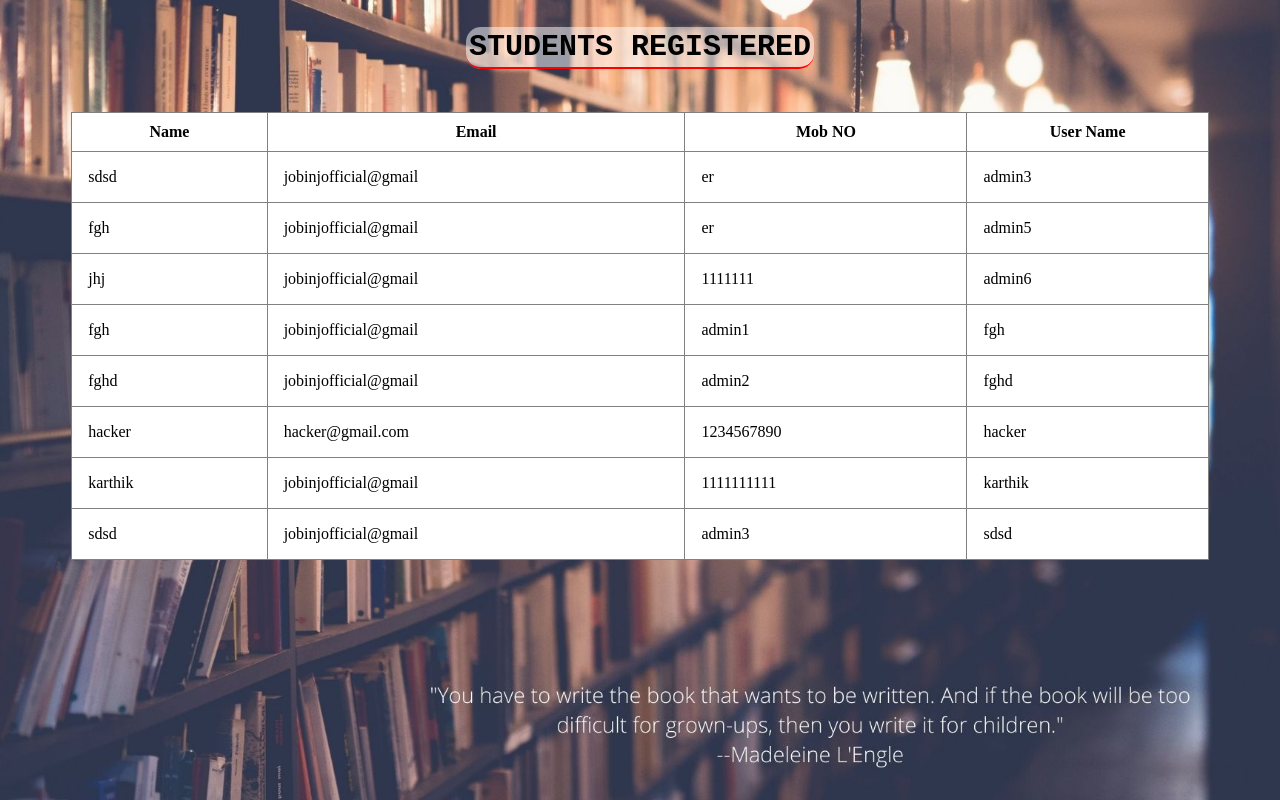
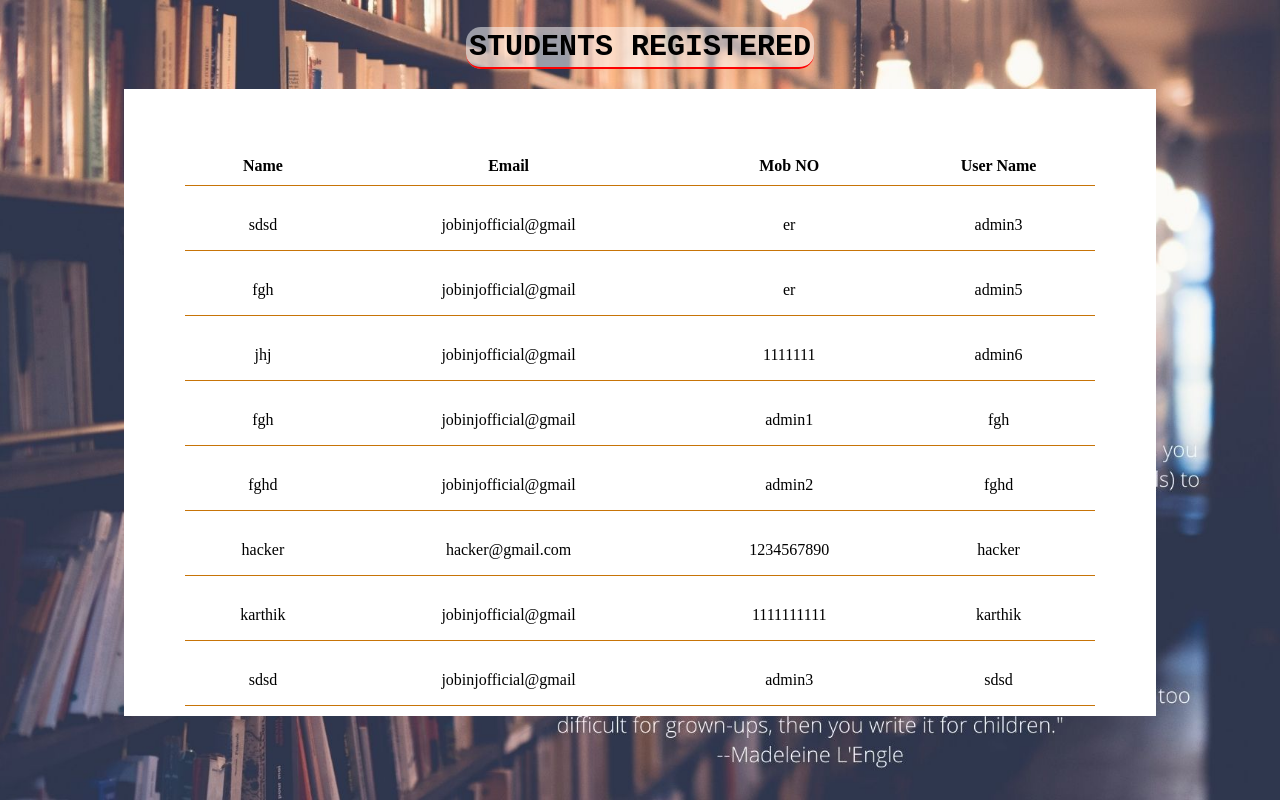
Before and after one commit to cmsubhadra/Library-Project-MCA-_-PHP, a PHP site: page /admin/view_student.php in a window 1280 px wide. Run offline with PHP 8.4, Linux system fonts and the light colour scheme; a user stored in the database is signed in; data comes from the database, SQL or seed files in the repository.

Commit message:
add request and view head layout changed

```diff
--- a/admin/add_request.php
+++ b/admin/add_request.php
@@ -45,7 +45,7 @@
             margin:auto;
         }
         #myTable tr{
-            border-bottom:1px solid orange;
+            border-bottom:1px solid rgb(199, 116, 8);
         }
         #myTable td{
             padding-top:30px;
--- a/admin/view_student.php
+++ b/admin/view_student.php
@@ -30,6 +30,20 @@
             text-transform:uppercase;
             border-bottom:2px solid red;
         }
+        .div-box{
+            padding:10px;
+            background:white;
+            text-align:center;
+            width:80%;
+            margin:auto;
+        }
+        #main-tb tr{
+            border-bottom:1px solid rgb(199, 116, 8);
+            text-align:center;
+        }
+        #main-tb td{
+            padding-top:30px;
+        }
     </style>
 </head>
 <body>
@@ -43,9 +57,10 @@
         echo "Connection error !";
     }
     else{
+        echo "<div class=\"div-box\">";
         $query = "select * from user_details";
         $values = mysqli_query($con,$query);
-        echo '<table border="1" style="margin-left:auto;margin-right:auto;margin-top:3em;border-collapse:collapse;"><th>Name</th><th>Email</th><th>Mob NO</th><th>User Name</th>';
+        echo '<table id="main-tb" style="margin-left:auto;margin-right:auto;margin-top:3em;border-collapse:collapse;"><th>Name</th><th>Email</th><th>Mob NO</th><th>User Name</th>';
         if(mysqli_num_rows($values)){
                 while($row=mysqli_fetch_assoc($values)){
                     echo '<tr>';
@@ -63,6 +78,9 @@
                         echo '</td>';
                     echo '</tr>';
                 }
+
+        echo "</table>";
+        echo "</div>";
         }
         else{
                 echo "error".$query.mysqli_error($con);
```
